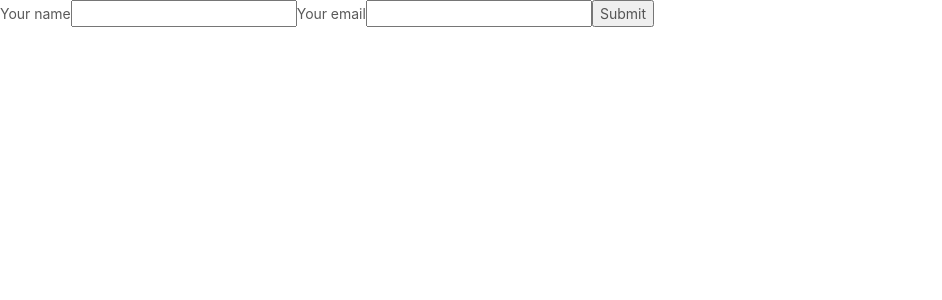
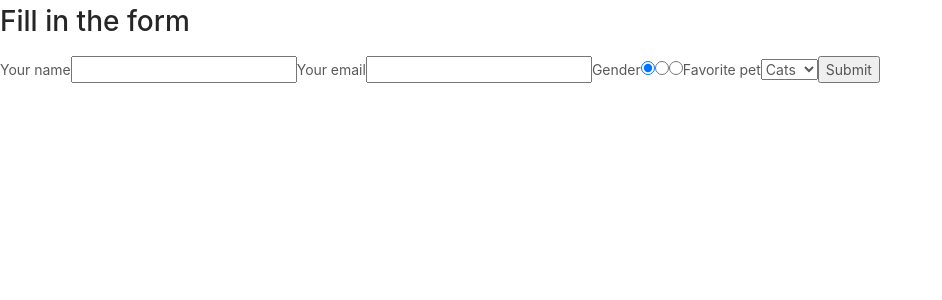
Before and after one commit to JasperStam/dare-it-form, a React (Create React App) app: page / in a window 1280 px wide. Shown: the top 300 px of the page, without its empty margins (0-942 px from the left). Built offline with nearby package versions, Linux system fonts and the light colour scheme.

Commit message:
Add gender and pet inputs

```diff
--- a/src/containers/Form.js
+++ b/src/containers/Form.js
@@ -28,6 +28,8 @@ export default class Form extends Component {
                 initialValues={{
                     name: '',
                     email: '',
+                    gender: 'male',
+                    pet: 'cats',
                 }}
                 validate={this.validate}
                 onSubmit={this.handleSubmit}
@@ -41,6 +43,7 @@ export default class Form extends Component {
                     isSubmitting,
                 }) => (
                     <form onSubmit={handleSubmit}>
+                        <h1>Fill in the form</h1>
                         <label>
                             Your name
                             <input
@@ -63,6 +66,46 @@ export default class Form extends Component {
                         </label>
                         {touched.email &&
                             errors.email && <div>{errors.email}</div>}
+                        <label>
+                            Gender
+                            <input
+                                name="gender"
+                                type="radio"
+                                value="male"
+                                checked={values.gender === 'male'}
+                                onChange={handleChange}
+                                onBlur={handleBlur}
+                            />
+                            <input
+                                name="gender"
+                                type="radio"
+                                value="female"
+                                checked={values.gender === 'female'}
+                                onChange={handleChange}
+                                onBlur={handleBlur}
+                            />
+                            <input
+                                name="gender"
+                                type="radio"
+                                value="other"
+                                checked={values.gender === 'other'}
+                                onChange={handleChange}
+                                onBlur={handleBlur}
+                            />
+                        </label>
+                        <label>
+                            Favorite pet
+                            <select
+                                name="pet"
+                                value={values.pets}
+                                onChange={handleChange}
+                                onBlur={handleBlur}
+                            >
+                                <option value="cats">Cats</option>
+                                <option value="dogs">Dogs</option>
+                                <option value="birds">Birds</option>
+                            </select>
+                        </label>
                         <button type="submit" disabled={isSubmitting}>
                             Submit
                         </button>
```
